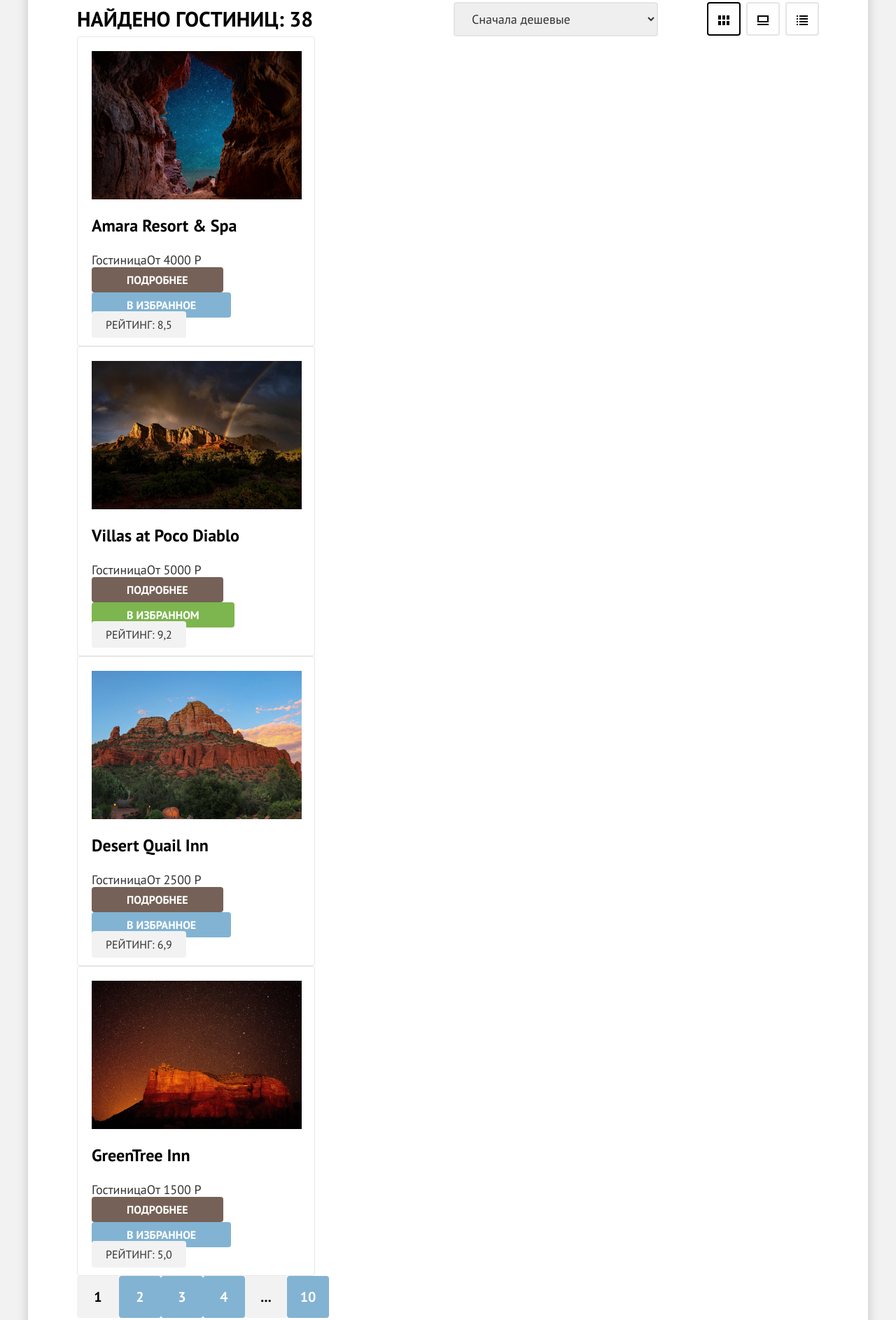
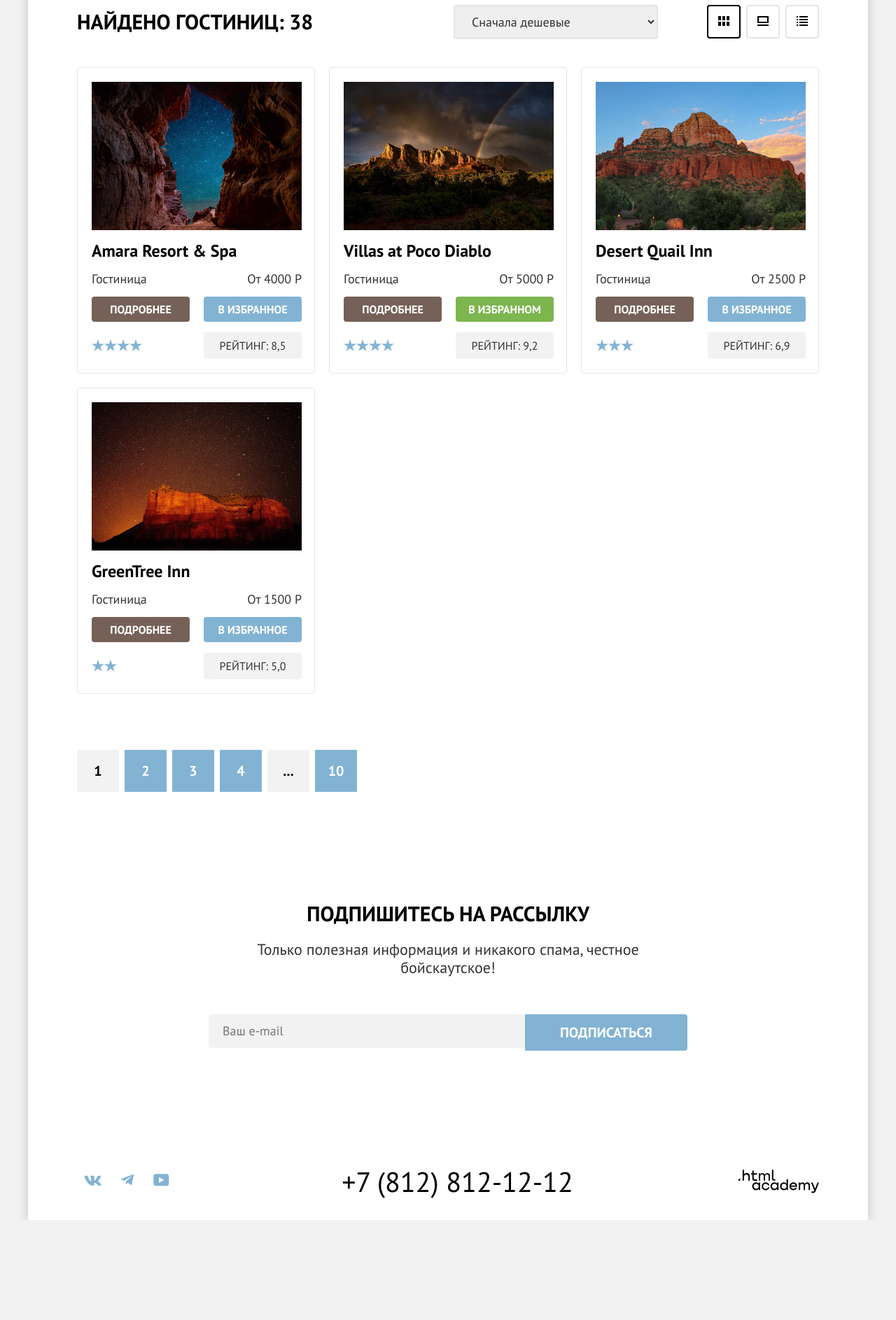
Before and after one commit to htmlacademy-htmlcss/2426939-sedona-38, a plain HTML site: page catalog.html in a window 1280 px wide. Shown: the part 510-2397 px from the top of the page at 70% size. After the commit the page ends 2254 px from the top, so only its background shows below. Drawn offline with Linux system fonts and the light colour scheme.

Commit message:
Добавляет сетки компонентов на гридах

```diff
--- a/catalog.html
+++ b/catalog.html
@@ -16,7 +16,7 @@
           </a>
           <ul class="navigation-list">
             <li class="navigation-item">
-              <a href="#" class="navigation-link navigation-link-current">Главная</a>
+              <a href="index.html" class="navigation-link navigation-link-current">Главная</a>
             </li>
             <li class="navigation-item">
               <a href="#" class="navigation-link">О Седоне</a>
@@ -124,8 +124,10 @@
                     </li>
                   </ul>
                 </fieldset>
+                <div class="filter-button">
                   <button type="submit" class="button button-apply">Применить</button>
                   <button type="reset" class="button button-reset">Сбросить</button>
+                </div>
               </div>
             </form>
           </section>
@@ -141,8 +143,8 @@
                 <option value="popular">Сначала популярные</option>
               </select>
               <ul class="sort-list">
-                <li class="sort-item sort-item-dark">
-                  <a href="" class="sort-link">
+                <li class="sort-item">
+                  <a href="" class="sort-link sort-link-dark">
                     <img src="images/card.svg" width="16" height="14" alt="Упорядочивание по карточкам">
                     <span class="visually-hidden"> Упорядочивание по карточкам</span>
                   </a>
@@ -161,19 +163,24 @@
                 </li>
               </ul>
             </div>
+            <div class="hotel-container">
               <div class="hotel-card">
                 <a href="product.html" class="hotel-card-link">
                   <img src="images/catalog/hotel-1.jpg" alt="Amara Resort & Spa">
                   <h3 class="hotel-card-title">Amara Resort & Spa</h3>
                 </a>
+                <div class="hotel-card-description">
                   <span class="hotel-card-text">Гостиница</span>
                   <span class="hotel-card-price">От 4000 Р</span>
-              <a href="#" class="button hotel-card-link">Подробнее</a>
+                </div>
+                <div class="hotel-card-buttons">
+                  <a href="#" class="button hotel-card-button">Подробнее</a>
                   <button class="button button-card">В избранное</button>
-              <p class="stars stars-4">
+                </div>
+                <div class="hotel-card-rating">
+                  <div class="stars stars-4">
                     <span class="visually-hidden">Четырехзвездночный отель</span>
-              </p>
-              <div class="hotel-card-rating">
+                  </div>
                   <span class="hotel-card-rate">Рейтинг: 8,5</span>
                 </div>
               </div>
@@ -182,16 +189,18 @@
                   <img src="images/catalog/hotel-2.jpg" alt="Villas at Poco Diablo">
                   <h3 class="hotel-card-title">Villas at Poco Diablo</h3>
                 </a>
+                <div class="hotel-card-description">
                   <span class="hotel-card-text">Гостиница</span>
-              <div>
                   <span class="hotel-card-price">От 5000 Р</span>
                 </div>
-              <a href="#" class="button hotel-card-link">Подробнее</a>
-              <button class="button button-green">В избранном</button>
-              <p class="stars stars-4">
+                <div class="hotel-card-buttons">
+                  <a href="#" class="button hotel-card-button">Подробнее</a>
+                  <button class="button button-push">В избранном</button>
+                </div>
+                <div class="hotel-card-rating">
+                  <div class="stars stars-4">
                     <span class="visually-hidden">Четырехзвездночный отель</span>
-              </p>
-              <div class="hotel-card-rating">
+                  </div>
                   <span class="hotel-card-rate">Рейтинг: 9,2</span>
                 </div>
               </div>
@@ -200,16 +209,18 @@
                   <img src="images/catalog/hotel-3.jpg" alt="Desert Quail Inn">
                   <h3 class="hotel-card-title">Desert Quail Inn</h3>
                 </a>
+                <div class="hotel-card-description">
                   <span class="hotel-card-text">Гостиница</span>
-              <div>
                   <span class="hotel-card-price">От 2500 Р</span>
                 </div>
-              <a href="#" class="button hotel-card-link">Подробнее</a>
+                <div class="hotel-card-buttons">
+                  <a href="#" class="button hotel-card-button">Подробнее</a>
                   <button class="button button-card">В избранное</button>
-              <p class="stars stars-3">
+                </div>
+                <div class="hotel-card-rating">
+                  <div class="stars stars-3">
                     <span class="visually-hidden">Трехзвездочный отель</span>
-              </p>
-              <div class="hotel-card-rating">
+                  </div>
                   <span class="hotel-card-rate">Рейтинг: 6,9</span>
                 </div>
               </div>
@@ -218,17 +229,20 @@
                   <img src="images/catalog/hotel-4.jpg" alt="GreenTree Inn">
                   <h3 class="hotel-card-title">GreenTree Inn</h3>
                 </a>
+                <div class="hotel-card-description">
                   <span class="hotel-card-text">Гостиница</span>
-              <div>
                   <span class="hotel-card-price">От 1500 Р</span>
                 </div>
-              <a href="#" class="button hotel-card-link">Подробнее</a>
+                <div class="hotel-card-buttons">
+                  <a href="#" class="button hotel-card-button">Подробнее</a>
                   <button class="button button-card">В избранное</button>
-              <p class="stars stars-2">
+                </div>
+                <div class="hotel-card-rating">
+                  <div class="stars stars-2">
                     <span class="visually-hidden">Двухзвездочный отель</span>
-              </p>
-              <div class="hotel-card-rating">
+                  </div>
                   <span class="hotel-card-rate">Рейтинг: 5,0</span>
+                </div>
               </div>
             </div>
             <ul class="pagination-list">
@@ -253,9 +267,9 @@
             </ul>
         </section>
         <section data-test="subscribe" class="subscribe subscribe-none">
-          <h2 class="title">Подпишитесь на рассылку</h2>
-          <p class="text">Только полезная информация и никакого спама, честное бойскаутское!</p>
-          <form action="https://echo.htmlacademy.ru/" method="post">
+          <h2 class="title subscribe-title">Подпишитесь на рассылку</h2>
+          <p class="text subscribe-text">Только полезная информация и никакого спама, честное бойскаутское!</p>
+          <form class="form-search" action="https://echo.htmlacademy.ru/" method="post">
             <label>
               <input class="subscribe-email" type="email" name="subscribe-email" placeholder="Ваш e-mail">
             </label>
--- a/css/style.css
+++ b/css/style.css
@@ -54,20 +54,21 @@ body {
 }
 
 .header-logo {
-
+  position: relative;
   margin-right: 28px;
+  margin-bottom: -6px;
 }
 
 .header-image {
   display: block;
-  margin-bottom: -12px;
-  position: relative;
   z-index: 2;
 }
 
 .footer-container {
+  display: flex;
   justify-content: space-between;
-  padding: 40px 0 30px 0;
+  align-items: center;
+  padding: 45px 0 35px 0;
 }
 
 
@@ -75,9 +76,9 @@ body {
 .hero {
   padding-top: 49px;
   padding-bottom: 78px;
-  background-image: url("../images/index-background.jpg"), url("../images/divider.png");
+  background-image: url("../images/divider.png"), url("../images/index-background.jpg");
   background-repeat: no-repeat;
-  background-size: cover contain;
+  background-size: contain, cover;
   background-position: center bottom;
 
 }
@@ -120,7 +121,7 @@ body {
   flex-wrap: wrap;
   margin: 0;
   padding: 0;
-  margin-right: 285px;
+  margin-right: 281px;
   width: 339px;
 }
 
@@ -129,7 +130,7 @@ body {
   flex-wrap: wrap;
   align-items: center;
   margin: 0;
-  width: 268px;
+  width: 272px;
   padding: 0;
 }
 
@@ -153,7 +154,6 @@ body {
   background: url("../images/subscribe-background.jpg") no-repeat;
   background-size: cover;
   width: 1200px;
-  min-height: 415px;
   padding: 96px 258px 104px;
 
 }
@@ -190,11 +190,11 @@ body {
   text-decoration: none;
 }
 
-
 .button {
   color: white;
+  display: inline-block;
   font-family: inherit;
-  padding: 8px 50px;
+  padding: 8px 10px;
   font-size: 16px;
   border-radius: 4px;
   line-height: 20px;
@@ -212,10 +212,8 @@ body {
 
 }
 
-
-
-.advantage-item-gray-blue {
-  background: rgba(131, 179, 211, 0.2);
+.advantage-item-color {
+  background: rgba(131, 179, 211, 0.12);
 }
 
 .advantage-container {
@@ -237,12 +235,16 @@ body {
   padding: 103px 85px;
 
 }
+.advantage-item:nth-child(3)
+{
+  background-color: rgba(131, 179, 211, 0.2);
+}
 
-.advantage-item-blue {
+.advantage-item-wide {
   display: flex;
   padding: 0;
   flex-direction: row;
-  width: 1200px;
+  width: 100%;
   background-color: #82b3d3;
   color: white;
 }
@@ -250,6 +252,7 @@ body {
 .advantage-image {
   display: block;
   min-height: 100%;
+  object-fit: cover;
 }
 
 .subtitle {
@@ -286,6 +289,7 @@ body {
   font-size: 20px;
   line-height: 36px;
   text-decoration: none;
+  width: 376px;
 
 }
 
@@ -309,19 +313,27 @@ body {
 .button-apply,
 .button-card {
   background-color: #82b3d3;
+}
+.breadcrumbs
+{
+  padding: 0;
+  margin:0;
+  margin-bottom: 40px;
+}
+.breadcrumbs-item {
 
+  display: inline-block;
 }
-
-.breadcrumbs-item {
-  display: inline-block;
+.breadcrumbs-item:not(:last-child)
+{
+  margin-right: 28px;
 }
 
 .button-reset {
   background-color: none;
-
 }
 
-.button-green {
+.button-push {
   background-color: #7DB54F;
 }
 
@@ -330,7 +342,8 @@ body {
   font-size: 20px;
   font-weight: 700;
   line-height: 36px;
-
+  width: 232px;
+  border-radius: 0 4px 4px 0;
 }
 
 .inner-header-title {
@@ -347,17 +360,16 @@ body {
 
 .hotel-card-title {
   color: #000000;
+  margin:0;
+  margin-top: 16px;
   font-size: 24px;
   font-weight: 700;
   line-height: 28px;
 }
 
 .hotel-card-rate {
-  width: 140px;
-  height: 37px;
   border-radius: 4px;
   background-color: #F2F2F2;
-  text-align: center;
   padding: 9px 20px;
   font-size: 16px;
   line-height: 20px;
@@ -368,34 +380,33 @@ body {
   display: flex;
   margin: 0;
   padding: 0;
+  width: 400px;
+  justify-content: space-between;
 }
 
 .pagination-item {
-  display: flex;
-  justify-content: center;
-  padding: 12px 0 13px 0;
-  width: 60px;
-  height: 60px;
   border-radius: 4px;
-  background-color: #82B3D3;
+
 }
 
 .pagination-link {
-
+  display: flex;
+  justify-content: center;
+  align-items: center;
+  background-color: #82B3D3;
   color: #ffffff;
+  padding: 0 10px;
+  min-width: 60px;
+  height: 60px;
   font-size: 20px;
   font-weight: 700;
   line-height: 36px;
   text-transform: uppercase;
-
   text-decoration: none;
 }
 
 .pagination-link-current {
   color: #000000;
-}
-
-.pagination-item-current {
   background-color: #f2f2f2;
 }
 
@@ -408,6 +419,7 @@ body {
 
 .footer-telephone {
   color: #000000;
+  display: inline-block;
   font-size: 40px;
   line-height: 40px;
   text-transform: uppercase;
@@ -432,16 +444,16 @@ body {
 
 }
 
-.sort-item {
+.sort-link
+{ display: inline-block;
   width: 48px;
   height: 48px;
+  border-radius: 4px;
   padding: 14px 14px;
-  border-radius: 4px;
   border: 2px solid#E5E5E5;
-
 }
 
-.sort-item-dark {
+.sort-link-dark {
   border: 2px solid#000000;
 }
 
@@ -493,8 +505,10 @@ body {
 .hotel-card {
   width: 340px;
   display: flex;
+  flex-direction: column;
+  justify-content: space-between;
+  min-height: 438px;
   flex-wrap: wrap;
-  min-height: 438px;
   padding: 20px;
   border-radius: 4px;
   border: 1px solid #E6E6E6;
@@ -502,6 +516,8 @@ body {
 
 .social-list {
   display: flex;
+  margin:0;
+  padding:0;
   flex-wrap: wrap;
   width: 142px;
   justify-content: space-between;
@@ -509,7 +525,9 @@ body {
 
 .navigation-button {
   display: inline-block;
-  padding: 8px 32px;
+  width:160px;
+  padding: 8px 10px;
+  text-align: center;
   align-self: flex-start;
 }
 
@@ -561,3 +579,67 @@ body {
 .subscribe-text {
   margin-bottom: 54px;
 }
+
+.hotel-container
+{ padding: 40px 0 80px 0;
+  display: grid;
+  grid-template-columns: repeat(3, 340px);
+  gap: 20px;
+}
+.stars
+{
+  display: inline-block;
+  background-image: url("../images/star.svg");
+  height: 17px;
+  margin: 0;
+}
+
+.hotel-card-description, .hotel-card-buttons, .hotel-card-rating
+{
+  display: flex;
+  justify-content: space-between;
+  align-items: center;
+}
+.hotel-card-link
+{
+  margin:0;
+
+}
+.stars-2
+{
+  width: 36px;
+}
+.stars-3
+{
+  width: 54px;
+}
+
+.stars-4
+{
+  width: 72px;
+}
+
+.hotel-card-button, .button-card, .hotel-card-rate, .button-push
+{
+  width: 140px;
+  text-align: center;
+}
+
+.form-search
+{
+   display: grid;
+   grid-template-columns: 452px 232px;
+}
+
+.social-link
+{
+  padding: 0 10px;
+}
+.subscribe-none .subscribe-title
+{
+  color: #000000;
+}
+.subscribe-none .subscribe-text
+{
+  color: #333333;
+}
```
Also changed, not shown: index.html (+8 -9 lines). Lines whose indentation alone changed are shown as unchanged.
